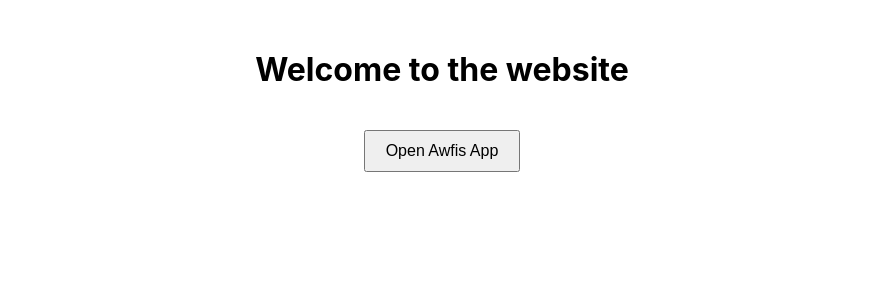
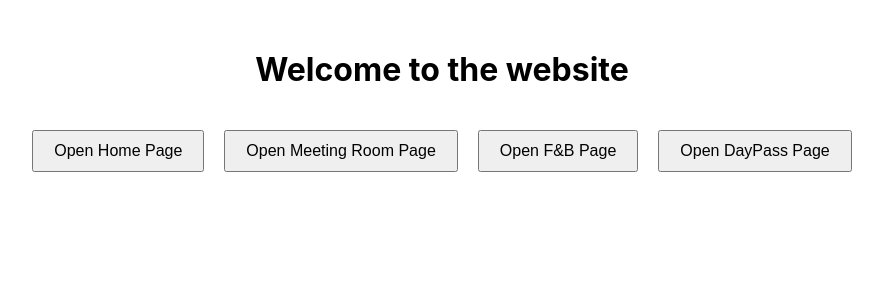
Before and after one commit to nameisjayant/html-website, a React (Create React App) app: page / in a window 1280 px wide. Shown: the top 300 px of the page, without its empty margins (198-1081 px from the left). Built offline with nearby package versions, Linux system fonts and the light colour scheme.

Commit message:
feat : added mulitple navigation

```diff
--- a/src/OpenApp.jsx
+++ b/src/OpenApp.jsx
@@ -1,27 +1,68 @@
-import React from 'react';
+import React from "react";
 
 const OpenApp = () => {
+  const handleButtonClick = (key) => {
+    const appUrl = key ? `coworking-app://${key}` : `coworking-app://`;
 
-  const handleButtonClick = () => {
-    window.location.href = "coworking-app://dashboard"
-    setTimeout(()=>{
-        window.location.href = "https://play.google.com/store/apps/details?id=com.awfis.mobile"
-    },2000)
+    // Attempt to open the app
+    window.location.href = appUrl;
+
+    // Fallback to Play Store after 2 seconds
+    setTimeout(() => {
+      window.location.href =
+        "https://play.google.com/store/apps/details?id=com.awfis.mobile";
+    }, 2000);
   };
 
   return (
-    <div style={{ textAlign: 'center', marginTop: '50px' }}>
-      <h1>Welcome to the website</h1>
+    <div style={{ textAlign: "center", marginTop: "50px" }}>
+      <h1>{"Welcome to the website"}</h1>
       <button
-        onClick={handleButtonClick}
+        onClick={() => handleButtonClick("")}
         style={{
-          padding: '10px 20px',
-          fontSize: '16px',
-          cursor: 'pointer',
-          marginTop: '20px',
+          padding: "10px 20px",
+          fontSize: "16px",
+          cursor: "pointer",
+          marginTop: "20px",
         }}
       >
-        {'Open Awfis App'}
+        {"Open Home Page"}
+      </button>
+      <button
+        onClick={() => handleButtonClick("meetingRoom")}
+        style={{
+          padding: "10px 20px",
+          fontSize: "16px",
+          cursor: "pointer",
+          marginTop: "20px",
+          marginLeft: "20px",
+        }}
+      >
+        {"Open Meeting Room Page"}
+      </button>
+      <button
+        onClick={() => handleButtonClick("fnb")}
+        style={{
+          padding: "10px 20px",
+          fontSize: "16px",
+          cursor: "pointer",
+          marginTop: "20px",
+          marginLeft: "20px",
+        }}
+      >
+        {"Open F&B Page"}
+      </button>
+      <button
+        onClick={() => handleButtonClick("daypass")}
+        style={{
+          padding: "10px 20px",
+          fontSize: "16px",
+          cursor: "pointer",
+          marginTop: "20px",
+          marginLeft: "20px",
+        }}
+      >
+        {"Open DayPass Page"}
       </button>
     </div>
   );
```
